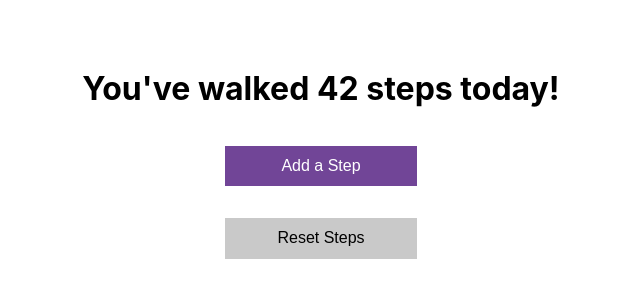
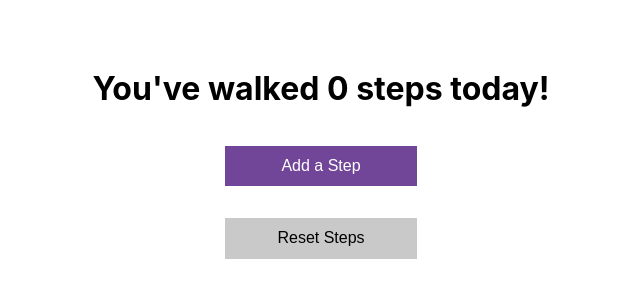
Before and after one commit to netrahindocha/StepCounter_Redux, a React (Create React App) app: page / in a window 1280 px wide. Shown: the top 300 px of the page, without its empty margins (319-959 px from the left). Built offline with nearby package versions, Linux system fonts and the light colour scheme.

Commit message:
Added Add Steps State

```diff
--- a/src/App.js
+++ b/src/App.js
@@ -1,11 +1,15 @@
+import { Provider } from 'react-redux';
 import './App.css';
 import StepCounter from './components/StepCounter';
+import store from './redux/Store';
 
 function App() {
   return (
-    <>
+    <Provider store={store}>
+    <div className='App'>
     <StepCounter/>
-    </>
+    </div>
+    </Provider>
   );
 }
 
--- a/src/components/StepCounter.js
+++ b/src/components/StepCounter.js
@@ -1,14 +1,29 @@
 import React from 'react'
 import '../css/StepCounter.css'
+import { connect } from 'react-redux'
+import addSteps from '../redux/steps/Action'
 
-function StepCounter() {
+
+function StepCounter(props) {
   return (
     <div className='container'>
-      <h1>You've walked 42 steps today!</h1>
-      <button id='add'>Add a Step</button>
+      <h1>You've walked {props.numOfSteps} steps today!</h1>
+      <button id='add' onClick={props.addSteps}>Add a Step</button>
       <button id='reset'>Reset Steps</button>
     </div>
   )
 }
 
-export default StepCounter
+const mapStateToProps = (state) => {
+  return{
+    numOfSteps: state.numOfSteps
+  }
+}
+
+const mapDispatchToProps = (dispatch) => {
+  return{
+    addSteps: () => {dispatch(addSteps())}
+  }
+}
+
+export default connect(mapStateToProps, mapDispatchToProps)(StepCounter)
--- /dev/null
+++ b/src/redux/Store.js
@@ -0,0 +1,6 @@
+import { createStore } from 'redux'
+import stepReducer from './steps/Reducer'
+
+const store = createStore(stepReducer)
+
+export default store
--- /dev/null
+++ b/src/redux/index.js
@@ -0,0 +1 @@
+import addSteps from "./steps/Action";
--- a/src/redux/steps/Action.js
+++ b/src/redux/steps/Action.js
@@ -1,4 +1,4 @@
-import ADD_STEPS from './ActionConstant'
+import { ADD_STEPS } from './ActionConstant'
 
 const addSteps = () => {
     return{
--- /dev/null
+++ b/src/redux/steps/Reducer.js
@@ -0,0 +1,17 @@
+import { ADD_STEPS } from "./ActionConstant"
+
+const initialState = {
+    numOfSteps: 0
+}
+
+const stepReducer = (state = initialState, action) => {
+    switch(action.type){
+        case ADD_STEPS: return{
+            ...state,
+            numOfSteps: state.numOfSteps + 1
+        }
+        default: return state
+    }
+}
+
+export default stepReducer
```
Also changed, not shown: src/redux/steps/ActionConstant.js (line endings or trailing spaces).
